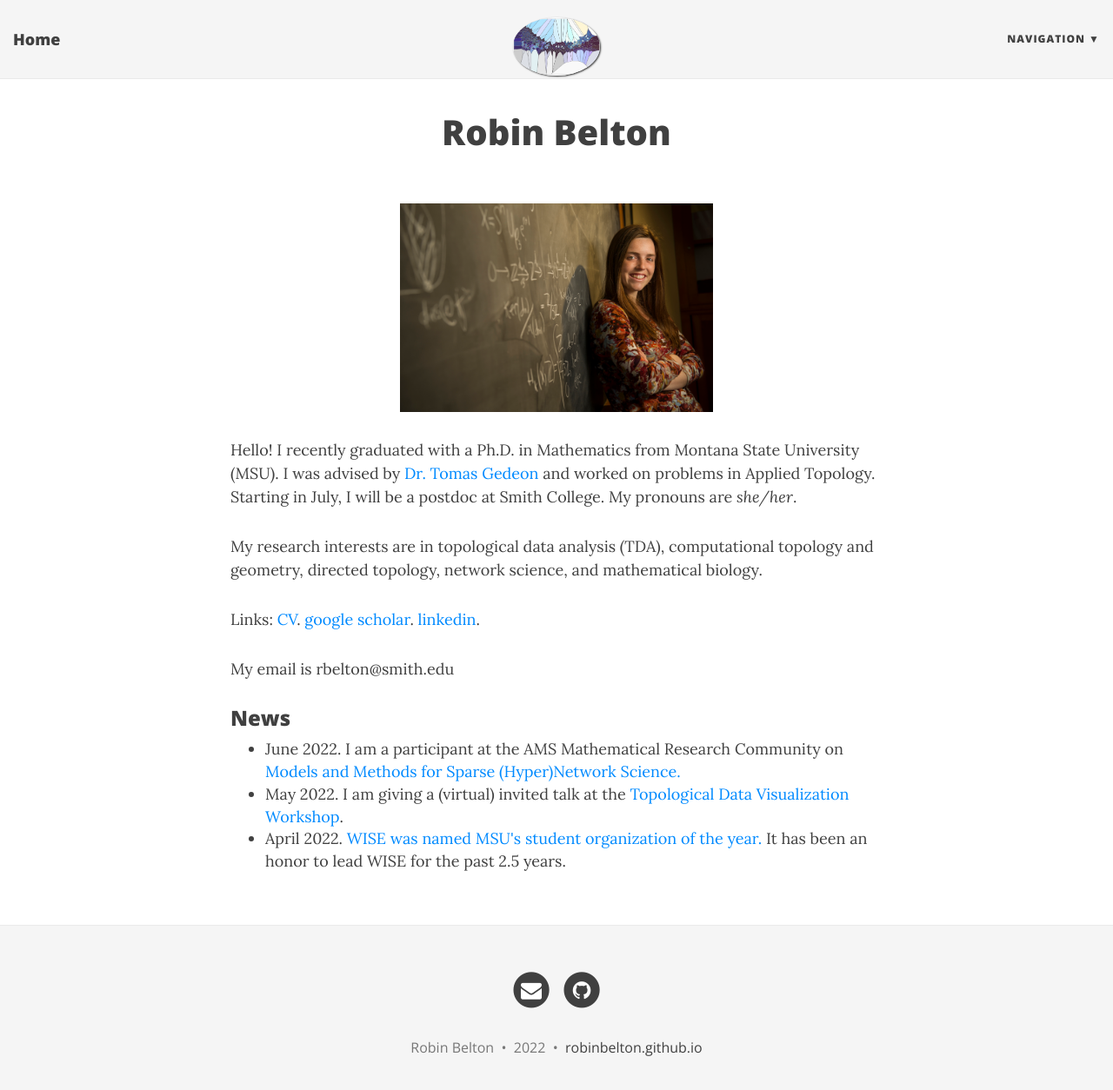
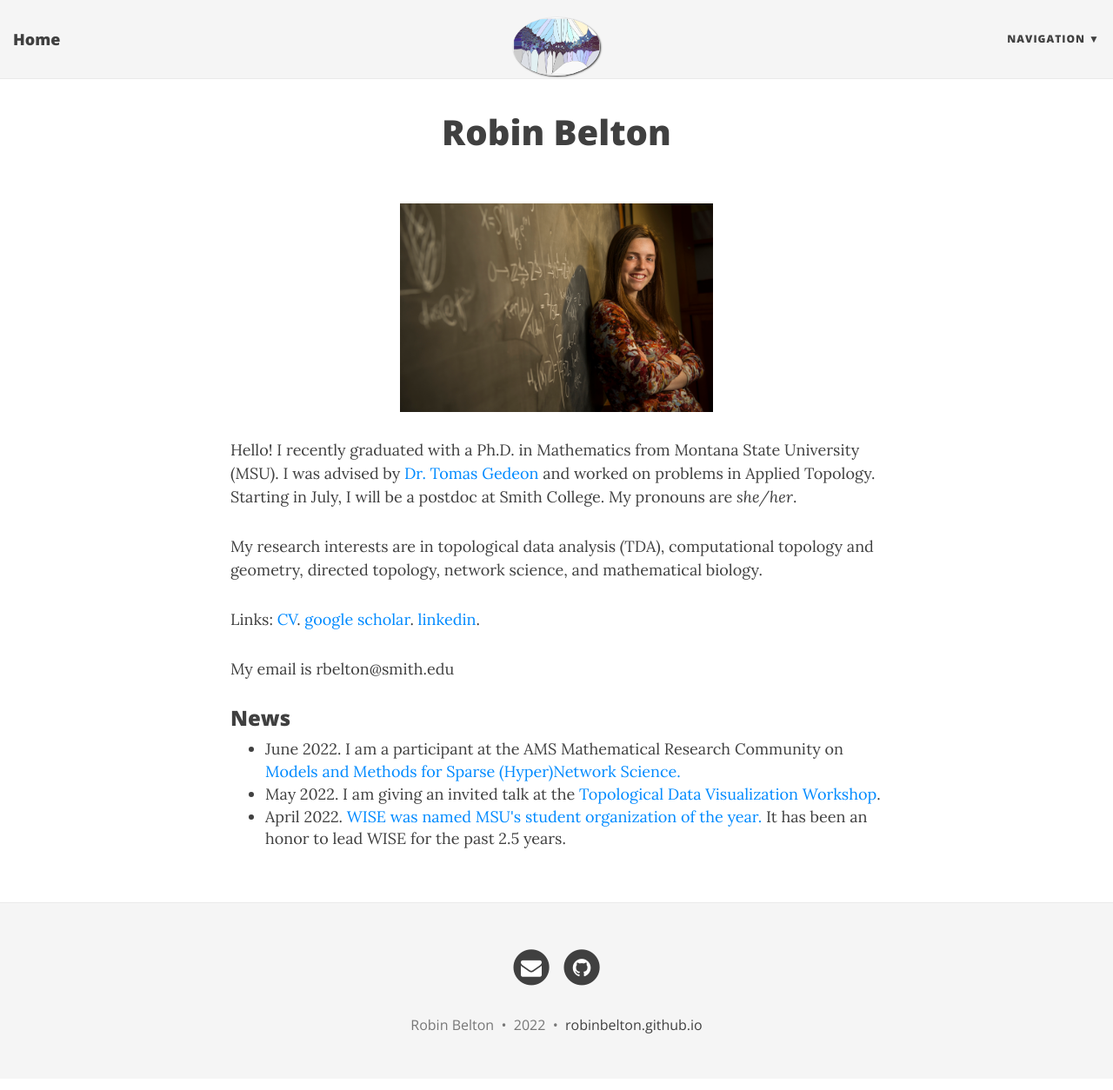
Before and after one commit to robinbelton/robinbelton.github.io, a Jekyll site: the page built from index.html, in a window 1280 px wide and 1267 px high. Shown: the top 1254 px of the window at 87% size. Built offline with Jekyll 4.4.1, drawn with Linux system fonts in a browser that asks for light colours; nearby versions of some CDN libraries; the list of posts is cut into pages by our own code.

Commit message:
Small edit to index

```diff
--- a/index.html
+++ b/index.html
@@ -20,7 +20,7 @@ use-site-title: true
 <h3>News</h3>
 <ul>
     <li>June 2022. I am a participant at the AMS Mathematical Research Community on <a href="https://www.ams.org/programs/research-communities/2022MRC-HyperNet">Models and Methods for Sparse (Hyper)Network Science.</a>
-    <li>May 2022. I am giving a (virtual) invited talk at the <a href="https://homepage.divms.uiowa.edu/~idarcy/CONF/TDV.html">Topological Data Visualization Workshop</a>.
+    <li>May 2022. I am giving an invited talk at the <a href="https://homepage.divms.uiowa.edu/~idarcy/CONF/TDV.html">Topological Data Visualization Workshop</a>.
     </li>
     <li>April 2022. <a href="https://www.montana.edu/news/22031/students-to-be-honored-at-msu-s-99th-annual-day-of-student-recognition">WISE was named MSU's student organization of the year.</a> It has been an honor to lead WISE for the past 2.5 years.
     </li>
```
